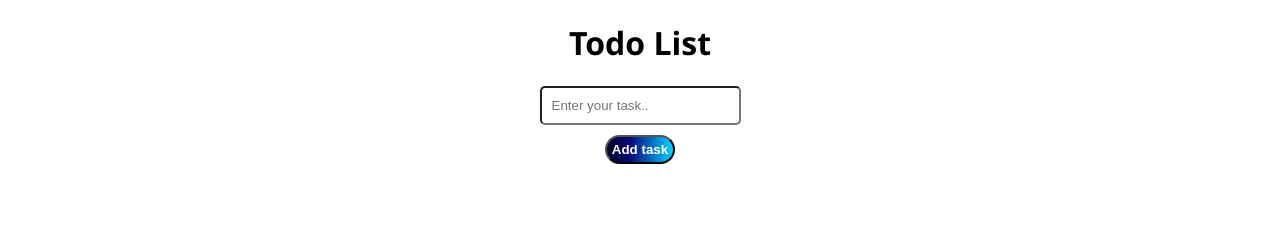
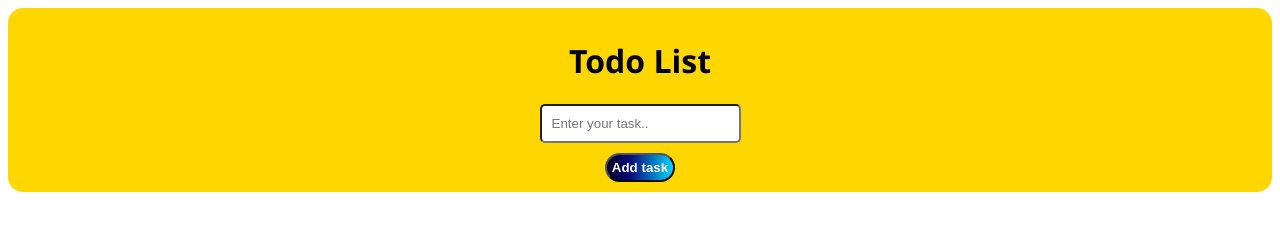
Before and after one commit to Sadman-123/Practice_midnight_web, a plain HTML site: page Todolist/index.html in a window 1280 px wide. Drawn offline with Linux system fonts and the light colour scheme.

Commit message:
changes on box color

```diff
--- a/Todolist/style.css
+++ b/Todolist/style.css
@@ -8,6 +8,9 @@
     margin-top: 10px;
 }
 .box{
+    background-color: gold;
+    padding: 10px;
+    border-radius: 15px;
     text-align: center;
 }
 .box input{
```
